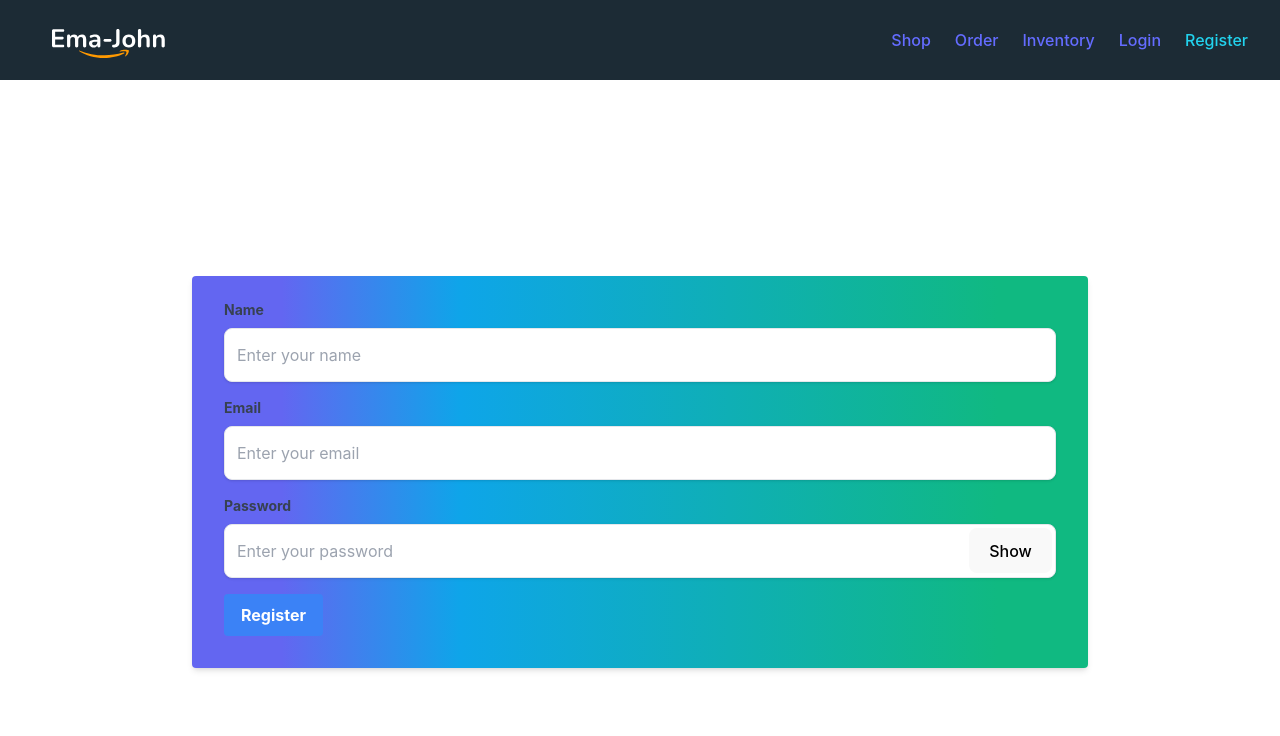
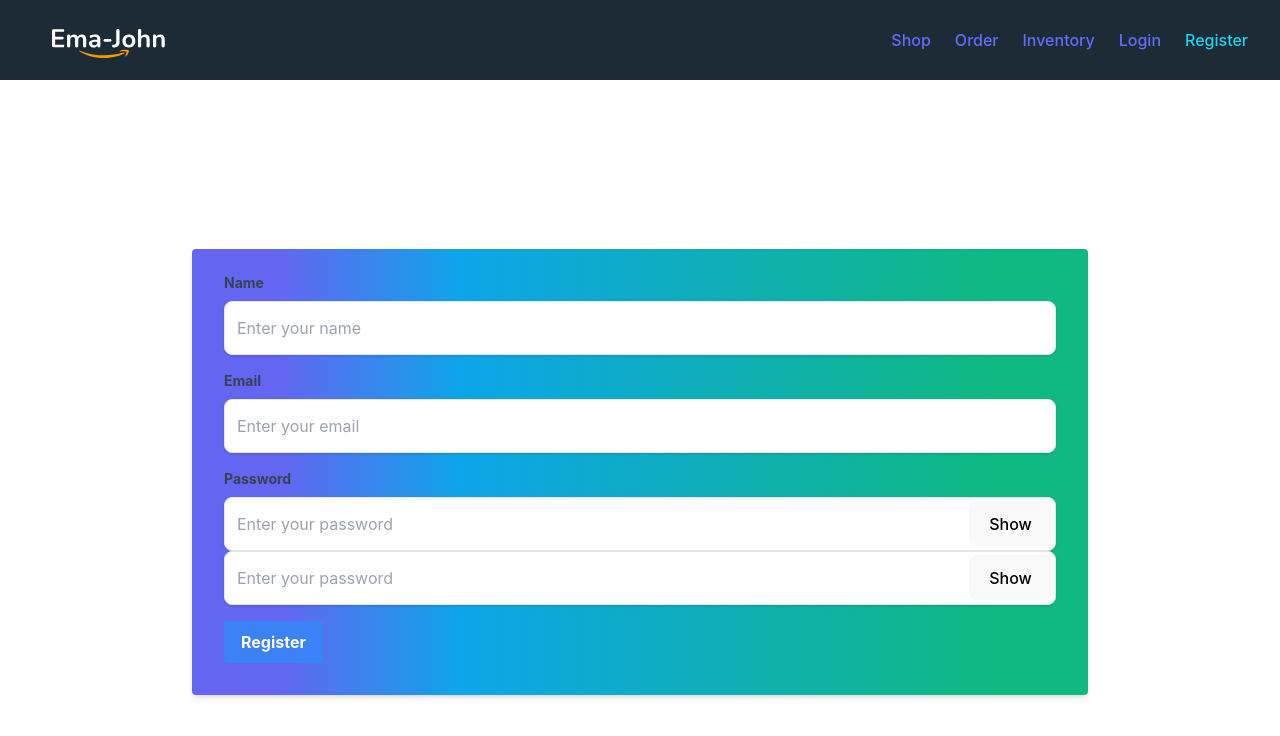
Before and after one commit to ashfakhossain15/johon-shop, a React (Vite) app: page /register in a window 1280 px wide. Shown: the top 736 px of the page. Built offline with nearby package versions, Linux system fonts and the light colour scheme; no server answers.

Commit message:
sign up and sign in part done

```diff
--- a/package.json
+++ b/package.json
@@ -18,7 +18,7 @@
     "react": "^18.2.0",
     "react-dom": "^18.2.0",
     "react-hot-toast": "^2.4.1",
-    "react-router-dom": "^6.11.1",
+    "react-router-dom": "^6.12.1",
     "sort-by": "^1.2.0"
   },
   "devDependencies": {
--- a/src/Components/Header/Header.jsx
+++ b/src/Components/Header/Header.jsx
@@ -1,10 +1,9 @@
 import React from "react";
 import "../Header/Header.css";
-import { Link } from "react-router-dom";
 import ActiveLink from "../Active Link/ActiveLink";
 const Header = () => {
   return (
-    <nav className="header sticky top-0">
+    <nav className="header sticky top-0 z-[20]">
       <div className="web-name">
         <img src="/src/images/Logo.svg" alt="" />
       </div>
--- a/src/Components/Login/Login.jsx
+++ b/src/Components/Login/Login.jsx
@@ -10,10 +10,11 @@ const Login = () => {
   const [showPassword, setShowPassword] = useState("");
   const [email, setEmail] = useState("");
   const [password, setPassword] = useState("");
+  const [success, setSuccess] = useState("");
+  const [error, setError] = useState("");
   const { signIn } = useContext(AuthContext);
 
   const handleShowPassword = (e) => {
-
     setShowPassword(!showPassword);
   };
   const handleSubmit = (e) => {
@@ -64,7 +65,7 @@ const Login = () => {
                   name="email"
                   value={email}
                   onChange={handleEmailChange}
-                  className="input input-bordered"
+                  className="input  border-blue-300"
                   required
                 />
               </div>
@@ -78,7 +79,7 @@ const Login = () => {
                     placeholder="Password"
                     value={password}
                     onChange={handlePasswordChange}
-                    className="input focus:border-0 input-bordered relative w-full pr-9"
+                    className="input focus:border-0 border-blue-300 relative w-full pr-9"
                     required
                   />
                   <button
--- a/src/Components/Register/Register.jsx
+++ b/src/Components/Register/Register.jsx
@@ -5,11 +5,12 @@ const Register = () => {
   const [name, setName] = useState("");
   const [email, setEmail] = useState("");
   const [password, setPassword] = useState("");
+  const [confirmPassword, setConfirmPassword] = useState("");
   const [showPassword, setShowPassword] = useState(false);
   const [success, setSuccess] = useState("");
   const [error, setError] = useState("");
   const { createUser } = useContext(AuthContext);
-
+  const ref = React.useRef();
   const handleNameChange = (e) => {
     setName(e.target.value);
   };
@@ -25,25 +26,29 @@ const Register = () => {
   const toggleShowPassword = () => {
     setShowPassword(!showPassword);
   };
+  const passwordMatch = () => {
+    return password === confirmPassword;
+  };
 
   const handleSubmit = (e) => {
     e.preventDefault();
-    // Perform registration logic here (e.g., send data to server)
-    console.log("Name:", name);
-    console.log("Email:", email);
-    console.log("Password:", password);
+    setError("");
+    setSuccess("");
+    if (!passwordMatch()) {
+      setError("Passwords do not match");
+      return;
+    }
 
-    createUser(password, email)
+    createUser(email, password)
       .then((result) => {
+        ref.current.reset();
         const user = result.user;
-        console.log(user);
-        e.target.email.value = "";
-        e.target.name.value = "";
-        e.target.password.value = "";
+        setError("");
         setSuccess("User registration successful");
       })
       .catch((error) => {
         setError(error.message);
+        setSuccess("");
       });
   };
 
@@ -53,6 +58,7 @@ const Register = () => {
         <form
           className=" shadow-md rounded px-8 pt-6 pb-8 mb-4 bg-gradient-to-r from-indigo-500 from-10% via-sky-500 via-30% to-emerald-500 to-90% w-full "
           onSubmit={handleSubmit}
+          ref={ref}
         >
           <div className="mb-4">
             <label
@@ -110,6 +116,23 @@ const Register = () => {
                 {showPassword ? "Hide" : "Show"}
               </button>
             </div>
+            <div className="relative">
+              <input
+                className="shadow appearance-none border  w-full  bg-white py-4 rounded-lg  px-3 text-gray-700 leading-tight focus:outline-none focus:shadow-outline pr-10"
+                id="password"
+                type={showPassword ? "text" : "password"}
+                placeholder="Enter your password"
+                value={confirmPassword}
+                onChange={(e) => setConfirmPassword(e.target.value)}
+              />
+              <button
+                type="button"
+                className="absolute right-0 top-0 mt-1 mr-1 focus:outline-none text-black"
+                onClick={toggleShowPassword}
+              >
+                {showPassword ? "Hide" : "Show"}
+              </button>
+            </div>
           </div>
           <div className="flex items-center justify-between">
             <button
```
Also changed, not shown: src/main.jsx (+5 -4 lines), 1 other file (tests, documents, lock files or other folders).
